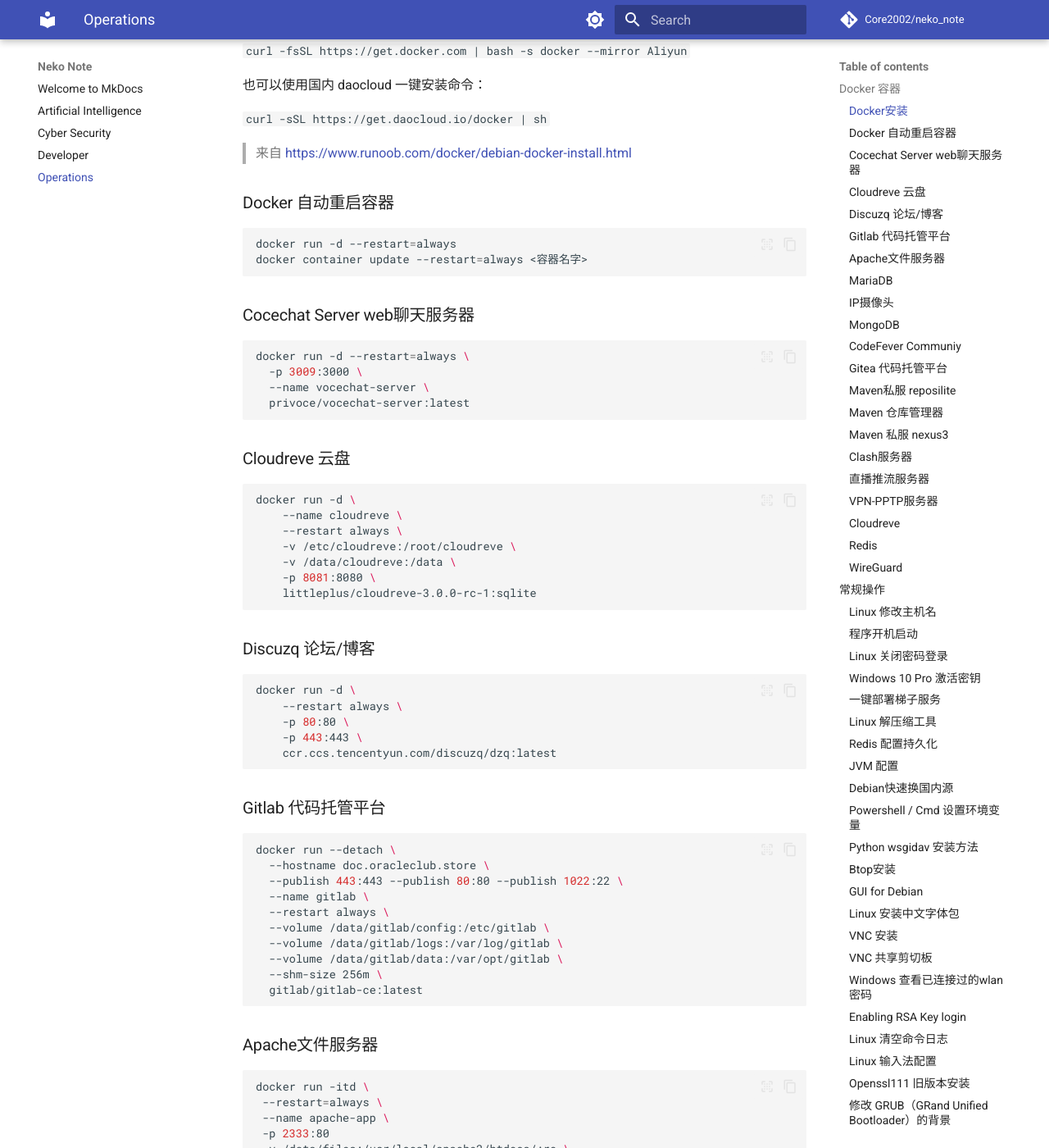
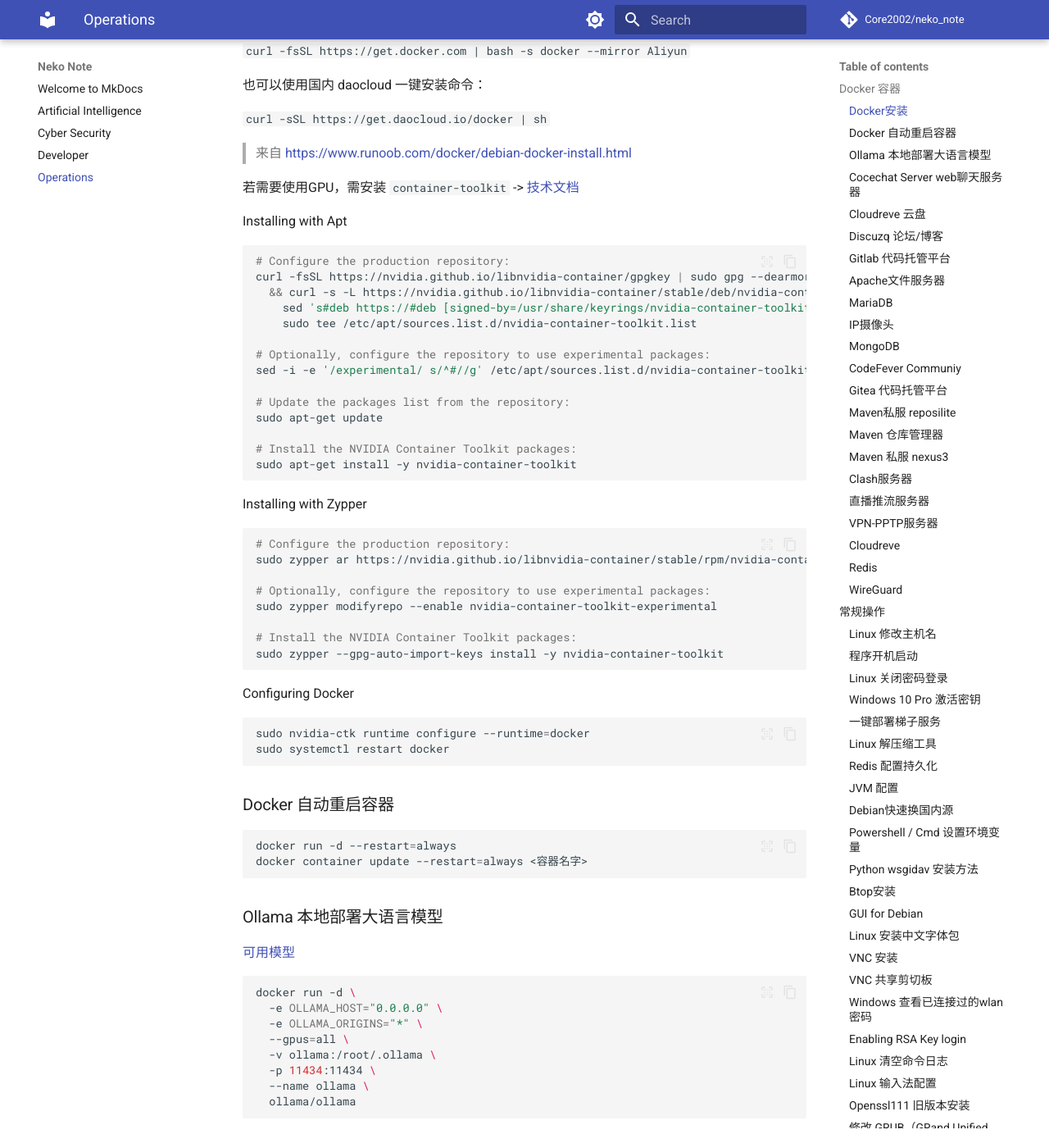
Before and after one commit to Core2002/neko_note, an MkDocs documentation site: the page built from docs/operations.md, in a window 1280 px wide and 1400 px high, scrolled down 269 px. Shown: the whole window at 82% size. Built offline with MkDocs 1.6.1 and Material for MkDocs 9.7.7, drawn with Linux system fonts in a browser that asks for light colours; comment, search, counter and statistics services are not loaded.

Commit message:
✨ Feat: Add Ollama docker container.

````diff
--- a/docs/operations.md
+++ b/docs/operations.md
@@ -14,11 +14,67 @@
 
 > 来自 <https://www.runoob.com/docker/debian-docker-install.html>
 
+若需要使用GPU，需安装 `container-toolkit` -> [技术文档](https://docs.nvidia.com/datacenter/cloud-native/container-toolkit/latest/install-guide.html#installation)
+
+Installing with Apt
+
+```bash
+# Configure the production repository:
+curl -fsSL https://nvidia.github.io/libnvidia-container/gpgkey | sudo gpg --dearmor -o /usr/share/keyrings/nvidia-container-toolkit-keyring.gpg \
+  && curl -s -L https://nvidia.github.io/libnvidia-container/stable/deb/nvidia-container-toolkit.list | \
+    sed 's#deb https://#deb [signed-by=/usr/share/keyrings/nvidia-container-toolkit-keyring.gpg] https://#g' | \
+    sudo tee /etc/apt/sources.list.d/nvidia-container-toolkit.list
+
+# Optionally, configure the repository to use experimental packages:
+sed -i -e '/experimental/ s/^#//g' /etc/apt/sources.list.d/nvidia-container-toolkit.list
+
+# Update the packages list from the repository:
+sudo apt-get update
+
+# Install the NVIDIA Container Toolkit packages:
+sudo apt-get install -y nvidia-container-toolkit
+```
+
+Installing with Zypper
+
+```bash
+# Configure the production repository:
+sudo zypper ar https://nvidia.github.io/libnvidia-container/stable/rpm/nvidia-container-toolkit.repo
+
+# Optionally, configure the repository to use experimental packages:
+sudo zypper modifyrepo --enable nvidia-container-toolkit-experimental
+
+# Install the NVIDIA Container Toolkit packages:
+sudo zypper --gpg-auto-import-keys install -y nvidia-container-toolkit
+```
+
+Configuring Docker
+
+```bash
+sudo nvidia-ctk runtime configure --runtime=docker
+sudo systemctl restart docker
+```
+
 ### Docker 自动重启容器
 
 ```bash
 docker run -d --restart=always
 docker container update --restart=always <容器名字>
+```
+
+### Ollama 本地部署大语言模型
+
+[可用模型](https://ollama.com/library)
+
+```bash
+docker run -d \
+  -e OLLAMA_HOST="0.0.0.0" \
+  -e OLLAMA_ORIGINS="*" \
+  --gpus=all \
+  -v ollama:/root/.ollama \
+  -p 11434:11434 \
+  --name ollama \
+  ollama/ollama
 ```
 
 ### Cocechat Server web聊天服务器
````
